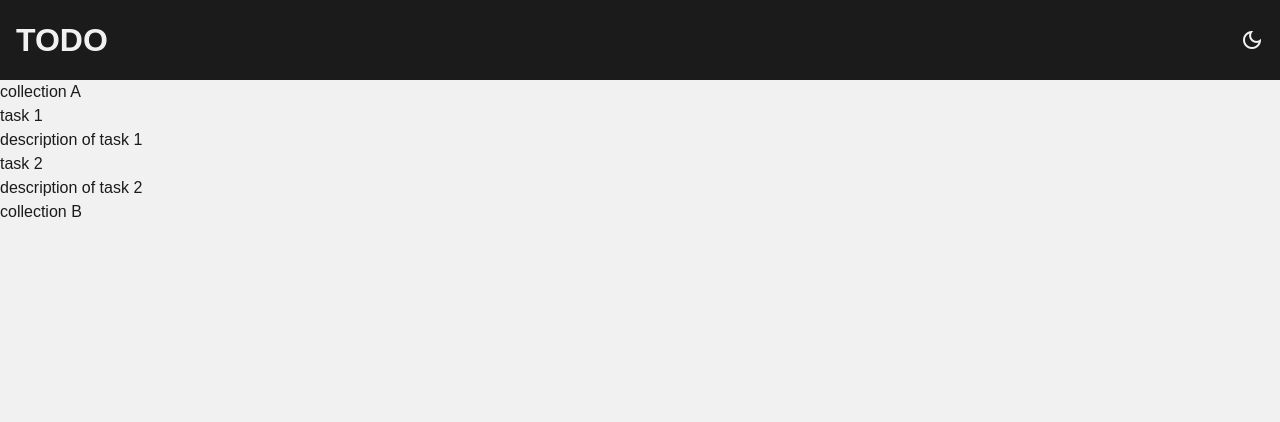
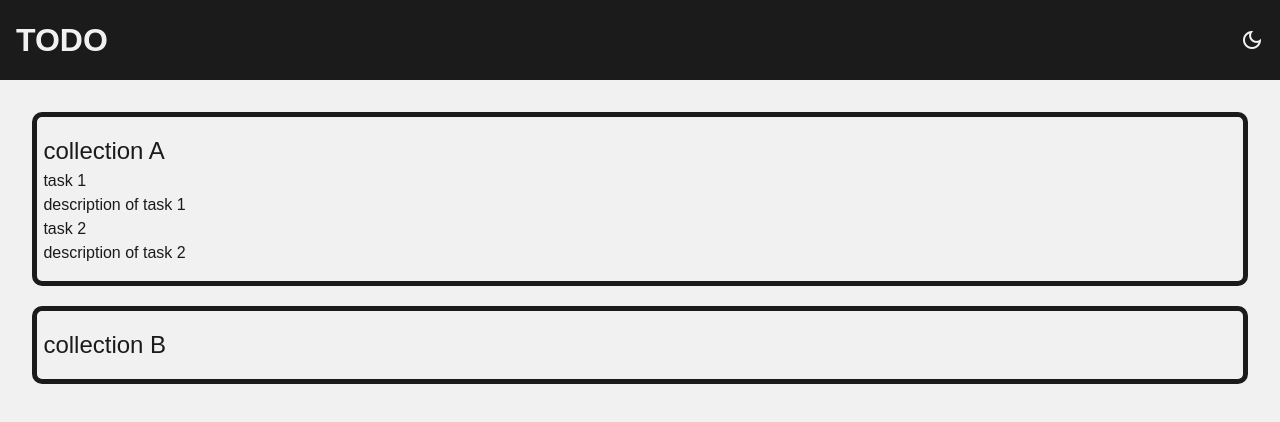
Before and after one commit to nishantHolla/webTodo, a website built with webpack: page source/template.html in a window 1280 px wide. Built offline with nearby package versions, Linux system fonts and the light colour scheme.

Commit message:
Add collection style

```diff
--- a/source/styles/colors.css
+++ b/source/styles/colors.css
@@ -15,6 +15,8 @@
     --header-bg: var(--color-black);
     --header-fg: var(--color-white);
 
+    --collection-container-border-clr: var(--color-black);
+
 }
 
 :root[data-theme="dark"] {
@@ -25,6 +27,7 @@
     --header-bg: var(--color-white);
     --header-fg: var(--color-black);
 
+    --collection-container-border-clr: var(--color-white);
 }
 
 * {
--- a/source/styles/style.css
+++ b/source/styles/style.css
@@ -24,3 +24,20 @@ header {
     font-size: clamp(1.5rem, 5vw, 2rem);
     font-weight: 700;
 }
+
+main {
+    padding: 2rem;
+    display: flex;
+    flex-flow: column nowrap;
+    gap: 20px;
+}
+
+.collection-container {
+    padding: 1rem 0.4rem;
+    border: 5px solid var(--collection-container-border-clr);
+    border-radius: 10px;
+}
+
+.collection-heading {
+    font-size: clamp(1rem, 5vw, 1.5rem);
+}
```
